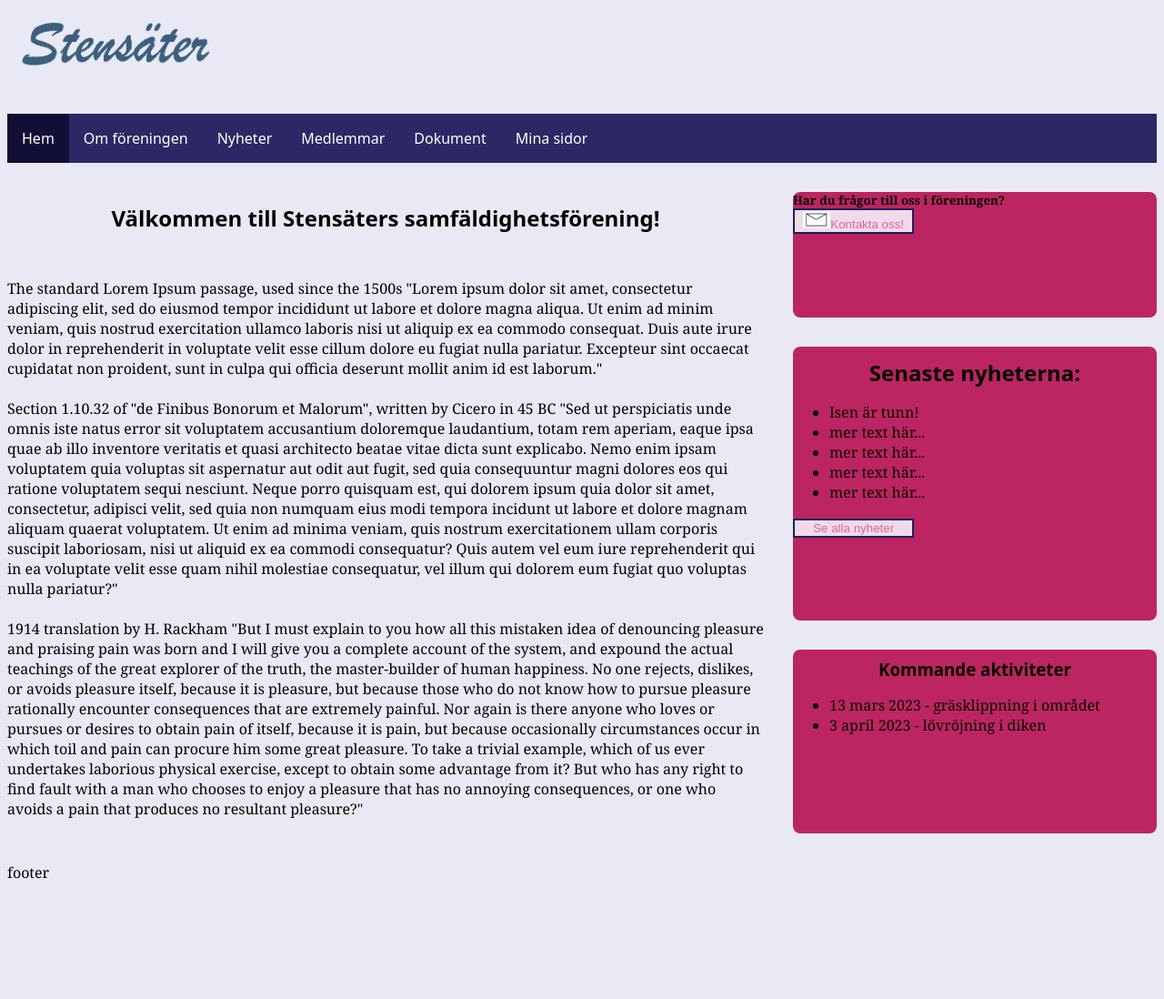
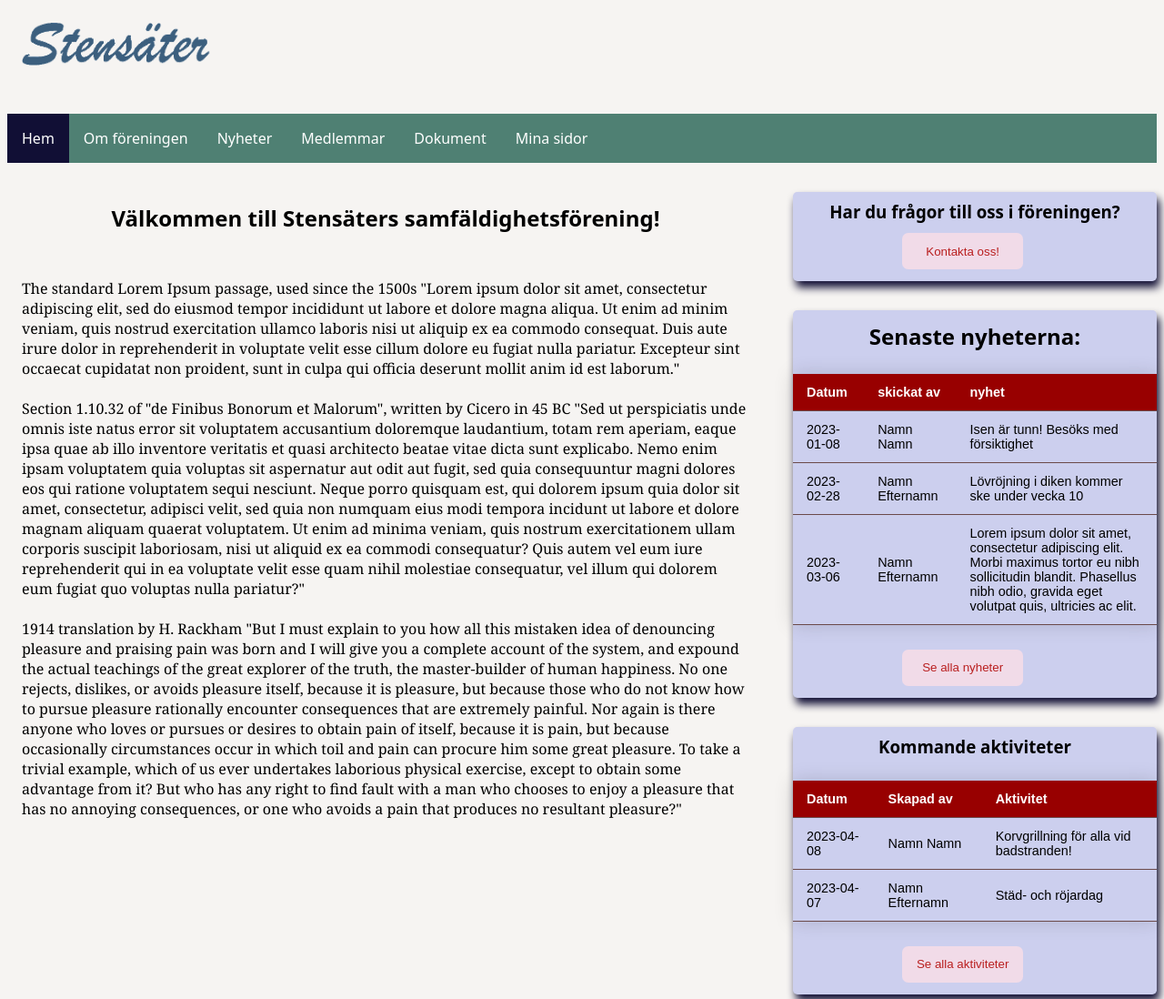
Before and after one commit to Kajsak96/uppg4, a plain HTML site: page index.html in a window 1280 px wide. Shown: the top 1098 px of the page at 91% size. Before the commit the page ends 978 px from the top, so only its background shows below. Drawn offline with Linux system fonts and the light colour scheme.

Commit message:
Add files via upload

```diff
--- a/index.html
+++ b/index.html
@@ -25,17 +25,12 @@
                 <li><a href="news.html">Nyheter</a> </li><!--låst?-->
                 <li><a href="members.html">Medlemmar</a> </li><!--låst?-->
                 <li><a href="docs.html">Dokument</a> </li><!--låst?-->
-                <li class="rightm"><a href="mypages.html">Mina sidor</a> </li><!--länk till mina sidor`?-->
-                <!--<div class="dropdown">
-                  <button class="dropbtn">Dropdown
-                    <i class="fa fa-caret-down"></i>
-                  </button>
-                  <div class="dropdown-content">   SKAPAR DROPDOWN, SKA ANVÄNDAS?
-                    <a href="#">Link 1</a>
-                    <a href="#">Link 2</a>
-                    <a href="#">Link 3</a>
-                  </div>
-                </div>-->
+                <li><a href="mypages.html">Mina sidor</a> </li><!--länk till mina sidor`?-->
+
+                    <ul class="dropdown">
+                    <li><a href="">Logga ut</a></li>
+                  </ul>
+
             </ul></nav>
 
 
@@ -68,29 +63,58 @@
                 Kommande aktiviteter
             </h3>
 
-            <ul>
-            <li>13 mars 2023 - gräsklippning i området</li>
-            <li>3 april 2023 - lövröjning i diken</li>
-            </ul>
+            <table class="news">
+                <tr>
+                    <th>Datum</th>
+                    <th>Skapad av</th>
+                    <th>Aktivitet</th>
+                </tr>
+                <tr>
+                    <td>2023-04-08</td>
+                    <td>Namn Namn</td>
+                    <td>Korvgrillning för alla vid badstranden!</td>
+                </tr>
+                <tr>
+                    <td>2023-04-07</td>
+                    <td>Namn Efternamn</td>
+                    <td>Städ- och röjardag</td>
+                </tr>
+                </table>
+                <button id="nbtn"onclick="location.href='news.html';">Se alla aktiviteter</button>
         </div>
 
           <div class="sidebar3">
             <h2>
                 Senaste nyheterna:
             </h2>
-            <ul>
-            <li>Isen är tunn!</li>
-            <li>mer text här...</li>
-            <li>mer text här...</li>
-            <li>mer text här...</li>
-            <li>mer text här...</li>
-            </ul>
-            <button id="nbtn"><a href="news.html">Se alla nyheter</a></button>
+            <table class="news">
+                <tr>
+                    <th>Datum</th>
+                    <th>skickat av</th>
+                    <th>nyhet</th>
+                </tr>
+                <tr>
+                    <td>2023-01-08</td>
+                    <td>Namn Namn</td>
+                    <td>Isen är tunn! Besöks med försiktighet</td>
+                </tr>
+                <tr>
+                    <td>2023-02-28</td>
+                    <td>Namn Efternamn</td>
+                    <td>Lövröjning i diken kommer ske under vecka 10</td>
+                </tr>
+                <tr>
+                    <td>2023-03-06</td>
+                    <td>Namn Efternamn</td>
+                    <td>Lorem ipsum dolor sit amet, consectetur adipiscing elit. Morbi maximus tortor eu nibh sollicitudin blandit. Phasellus nibh odio, gravida eget volutpat quis, ultricies ac elit.</td>
+                </tr>
+                </table>
+            <button id="nbtn" onclick="location.href='news.html';">Se alla nyheter</button>
           </div>
 
           <aside class="sidebar" id="contact">
-            <h5>Har du frågor till oss i föreningen?</h5>
-            <button id="cbtn"> <a href="mailto:kajsakarlsson96@gmail.com"><img src="email.png" alt="mail icon" id="mail">Kontakta oss!</a></button>
+            <h3>Har du frågor till oss i föreningen?</h3>
+            <button id="cbtn" onclick="location.href='mailto:kajsakarlsson96@gmail.com';">Kontakta oss!</button>
            </aside>
 
            <footer class="footer">
--- a/style2.css
+++ b/style2.css
@@ -77,7 +77,10 @@
     nav ul {
       display: flex;
     }
+    .popup {
+        text-align: center;
 
+      }
 
 
   }
@@ -85,7 +88,7 @@
   /*allmänna regler för hemsidan, bestämmer fonter som används om inget annat anges samt bestämmer en bakgrundsfärg för hela sidan*/
   body {
     font-family: Cambria, Cochin, Georgia, Times, 'Times New Roman', serif;
-    background-color: #e9e9f5;
+    background-color: #efede98f;
 }
 
 /* stylar menyn */
@@ -98,7 +101,7 @@
     list-style-type: none;
     margin: 0;
     padding: 0;
-    background-color: #2b2865;
+    background-color: #4F8073;
 }
 
 .menu li a {
@@ -120,6 +123,37 @@
     background-color: #110f35;
 }
 
+
+/*mina sidor*/
+.navright {
+
+    list-style: none;
+}
+
+
+/*dropdown*/
+
+.dropdown {
+    display: none;
+  position: absolute;
+  background-color: #f9f9f9;
+  min-width: 160px;
+  box-shadow: 0px 8px 16px 0px #00000033;
+  z-index: 1;
+  }
+
+  .menu li:hover > .dropdown,
+  .menu li .dropdown:hover {
+    visibility: visible;
+    opacity: 1;
+    display: block;
+  }
+
+  .menu li .dropdown li {
+    clear: both;
+    width: 100%;
+  }
+
 /*bestämmer strl på logga*/
 .logo {
     height: 3em;
@@ -129,8 +163,9 @@
 
 /*bestämmer hur alla element med nedan klasser ska se ut*/
 .sidebar, .sidebar2, .sidebar3 {
-    background-color: #bc2561;
-    border-radius: .5em;
+    background-color: #cccfee;
+    border-radius: .3em;
+    box-shadow: #110f35  3px 7px 10px;
 }
 
 /*sätter regler för hur länkar ska se ut, både besökta och icke besökta*/
@@ -149,18 +184,30 @@ a:hover  {
 /*sätter regler för hur alla knappar ska se ut*/
 button {
     background-color: #f1dbe8;
-    color: black;
-    border: 2px solid #1e1e62;
-    border-radius: 0,3em;
+    color: rgb(185, 31, 31);
+    border: #fff;
+    border-radius: .5em;
     width: 10em;
+    height: 3em;
     cursor: pointer;
     transition-duration: 0.6s;
-    align-items: center;
+    text-align: center;
+    margin-top: 0.1em;
+
+
 }
 /*bestämmer hur knappar ser ut vid hover*/
 button:hover {
     background-color: #1e1e62;
 }
+
+ #nbtn, #cbtn {
+    margin-left: 30%;
+    margin-bottom: 1em;
+    max-width: 20em;
+    min-width: fit-content;
+}
+
 
 /*bestämmer font och placering för alla h1-3*/
 h1, h2, h3 {
@@ -175,11 +222,11 @@ h4, h5, h6 {
     margin: 0;
 }
 
-.sidebar #contact {
-    text-align: center;
-    display: flex;
-    -ms-flex-align: center;
+p {
+    margin: 1em;
 }
+
+
 
 .sidebar iframe {
     height: 100%;
@@ -271,10 +318,14 @@ h4, h5, h6 {
     /* The popup form - hidden by default */
     .popup {
       display: none;
-      position: relative;
-      bottom: 0;
+       /*position: relative;
+     bottom: 0;
       right: 15px;
-      z-index: 12;
+      z-index: 12;*/
+        text-align: center;
+        margin:0 auto;
+
+
     }
 
     /* Add styles to the form container */
@@ -292,8 +343,7 @@ h4, h5, h6 {
       display: inline-block;
      z-index: 200;
      overflow: visible;
-     margin-top: -35em;
-     margin-left: 0.5em;
+
 
     }
 
--- /dev/null
+++ b/styles.css
@@ -0,0 +1,313 @@
+
+body {
+    font-family: Cambria, Cochin, Georgia, Times, 'Times New Roman', serif;
+    background-color: #e9e9f5;
+}
+
+
+
+.menu {
+
+    list-style-type: none;
+    margin: 0;
+    padding: 0;
+    overflow: hidden;
+    background-color: #2b2865;
+
+
+}
+
+.menu li {
+    float: left;
+}
+
+.menu li a {
+    font-family: system-ui, -apple-system, BlinkMacSystemFont, 'Segoe UI', Roboto, Oxygen, Ubuntu, Cantarell, 'Open Sans', 'Helvetica Neue', sans-serif;
+    display: block;
+    color: white;
+    text-align: center;
+    padding: 1em;
+    text-decoration: none;
+    transition-duration: 1s;
+}
+
+.menu li a:hover {
+    background-color: #110f35;
+
+}
+
+.active {
+    background-color: #110f35;
+}
+
+.logo {
+    height: 3em;
+    width: 13em;
+    padding: 1em;
+}
+
+/*.helpmenu a {
+    background-color: #9692ee;
+    color: white;
+    padding: 14px 25px;
+    text-align: center;
+    text-decoration: none;
+    display: inline-block;
+    float: right;
+
+}*/
+
+@media screen {max-width: 378px;
+    .grid {
+        grid-template-columns: 240px;
+    grid-template-rows: repeat(auto-fit, minmax(240px, 1fr));
+
+    }
+
+}
+
+.grid {
+    display: grid;
+    grid-template-columns: repeat(3, minmax(240px, 1fr));
+    grid-template-rows: repeat(auto-fit, minmax(240px, 1fr));
+    gap: 2em;
+    padding: 2em;
+    background-color: #ededed5a;
+
+}
+
+.grid div {
+    display: grid;
+    text-align: center;
+    background-color: #fafafad1;
+    border-radius: 1em;
+}
+
+.content {
+
+    grid-column: span 2;
+    grid-row: span 3;
+
+
+}
+
+.contact {
+    grid-column: 3;
+    grid-row: span 1;
+    padding: 0.1em;
+    background-color: #e9e9f5;
+
+}
+
+.cal {
+    grid-column: 3;
+    grid-row: span 1;
+}
+
+.cal li {
+    padding: 0.7em;
+}
+
+
+.nyheter {
+    grid-column: 3;
+    grid-row: span 1;
+    align-self: stretch;
+}
+
+.nyheter li {
+    padding: 0.7em;
+}
+
+
+.about {
+    grid-column: 1 / span 2;
+    grid-row: 1 / 4;
+
+}
+
+
+.news {
+    grid-column: 1 / span 2;
+
+}
+
+.tnews {
+border-collapse: collapse;
+margin: 25px 0;
+font-size: 0,9em;
+min-width: max-content;
+}
+   /* margin: 1em;
+    width: max-content;
+    border-collapse: separate;
+
+    border-radius: 2px;
+    box-shadow: 2px 2px 1px #110f356c ;
+    text-align: left;
+}
+
+.tnews th {
+    background-color: #2b2865;
+    color: #e9e9f5;
+padding-left: 1em;
+margin: 2em;
+}
+.tnews tr {
+    margin: 2em;
+}
+*/
+
+
+
+h1, h2, h3, h4, h5, h6 {
+    font-family: system-ui, -apple-system, BlinkMacSystemFont, 'Segoe UI', Roboto, Oxygen, Ubuntu, Cantarell, 'Open Sans', 'Helvetica Neue', sans-serif;
+}
+
+p {
+    text-align: left;
+    padding: 0.5em;
+}
+
+ul {
+text-align: left;
+list-style: none;
+}
+
+button {
+    background-color: #f1dbe8;
+    color: black;
+    border: 2px solid #1e1e62;
+    border-radius: 0,3em;
+    width: 10em;
+    cursor: pointer;
+}
+
+#nbtn {
+    margin-top: auto;
+    width: 10em;
+
+}
+
+#cbtn {
+    /*width: 20em;
+    height: 8em;
+    background-color: #fafafa;
+    border: none;
+    font-size: larger;*/
+}
+
+#mail {
+   align-items: first baseline;
+
+}
+
+
+a:link, a:visited {
+    color:#e0639d;
+    font-style: none;
+    text-decoration: none;
+    transition-duration: 0.6s;
+}
+
+a:hover  {
+    color: #5d1436;
+
+}
+
+button:hover {
+    background-color: #1e1e62;
+}
+
+
+
+
+/* FÖR POP-UP RUTA*/
+
+/* Button used to open the contact form - fixed at the bottom of the page*/
+.newsbtn {
+position: top;
+  /*background-color: #555;
+  color: white;
+  padding: 16px 20px;
+  border: none;
+  cursor: pointer;
+  opacity: 0.8;
+  position: top-right;
+  bottom: 23px;
+  right: 28px;
+  width: 280px;*/
+}
+
+/* The popup form - hidden by default */
+.popup {
+  display: none;
+  position: relative;
+  bottom: 0;
+  right: 15px;
+  z-index: 12;*/
+}
+
+/* Add styles to the form container */
+.popup .nytt {
+    position: absolute;
+    left: 0;
+    z-index: 5;
+   max-width: 450px;
+  padding: 15px;
+  background-color: red;
+  border: 1px solid #ccc;
+  border-radius: 10px;
+  box-shadow: 10px 10px 5px #110f356c;
+  text-align: left;
+  font-size: small;
+
+}
+
+.lbl {
+    font-weight: bold;
+}
+
+/* Full-width input fields */
+.nytt input[type=text], .nytt input[type=password] {
+  width: 80%;
+  padding: 15px;
+  margin: 5px 0 22px 0;
+  border: none;
+  background: #f1f1f1;
+}
+
+/* When the inputs get focus, do something */
+.nytt input[type=text]:focus, .nytt input[type=radio]:focus, .nytt input[type=checkbox]:focus {
+  background-color: whitesmoke;
+
+}
+
+/* Set a style for the submit/login button
+.btn .cancel {
+  background-color: #391b9a;
+  color: rgb(217, 39, 208);
+  padding: 16px 20px;
+  border: none;
+  cursor: pointer;
+  width: 100%;
+  margin-bottom:10px;
+  opacity: 0.8;
+}*/
+
+
+/* Add some hover effects to buttons */
+.nytt .btn:hover, .cancel:hover, .newsbtn:hover {
+  opacity: 1;
+}
+
+
+.blocker {
+    position: fixed;
+    top: 0;
+    left: 0;
+    bottom: 0;
+    right: 0;
+    content: ' ';
+    background: #110f357e;
+}
```
Also changed, not shown: docs.html (+1 -1 lines), news.html (+2 -4 lines).
